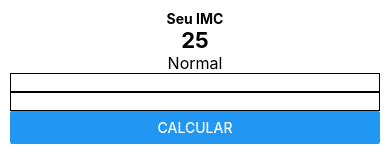
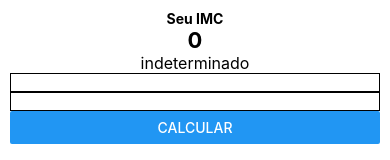
Before and after one commit to AlexandreDresch/Calculadora-IMC, a React Native app: screen / in a window 390 px wide. Shown: the top 160 px of the page. Built offline with nearby package versions, Linux system fonts and the light colour scheme.

Commit message:
Update App.js

```diff
--- a/App.js
+++ b/App.js
@@ -10,26 +10,52 @@
 
 export default class App extends React.Component {
 
+  state = {
+      peso : 58,
+      altura: 1.71,
+      imc: 0,
+      legenda: "indeterminado"
+  };
+
   calculoIMC = () => {
-    const peso = 58;
-    const altura = 1.71
-    const imc = peso / (altura * altura);
+    const resultado = this.state.peso / (this.state.altura * this.state.altura);
 
-    alert (imc);
-  }
+    this.setState({
+      imc: resultado
+    })
+
+    if (resultado < 18.5) {
+      this.setState({
+        legenda: 'Magreza'
+      });
+    } else if (resultado >= 18.5 && resultado < 25) {
+      this.setState({
+        legenda: 'Normal'
+      });
+    } else if (resultado >= 25 && resultado < 30) {
+      this.setState({
+        legenda: 'Sobrepeso'
+      });
+    } else if (resultado >= 30 && resultado < 40) {
+      this.setState({
+        legenda: 'Obesidade'
+      });
+    } else if (resultado >= 40) {
+      this.setState({
+        legenda: 'Obesidade Grave'
+      });
+    }
+  };
 
   render() {
-
-    const imc = 25;
-    const legenda = 'Normal';
 
     return (
       <View style={styles.app}>
         <Text style={styles.legenda}>Seu IMC</Text>
 
         <View>
-          <Text style={styles.resultado}>{imc}</Text>
-          <Text style={styles.diagnostico}>{legenda}</Text>
+          <Text style={styles.resultado}>{this.state.imc}</Text>
+          <Text style={styles.diagnostico}>{this.state.legenda}</Text>
         </View>
 
         <View>
@@ -43,6 +69,7 @@
     )
   }
 }
+
 
 const styles = StyleSheet.create({
   app: {
```
